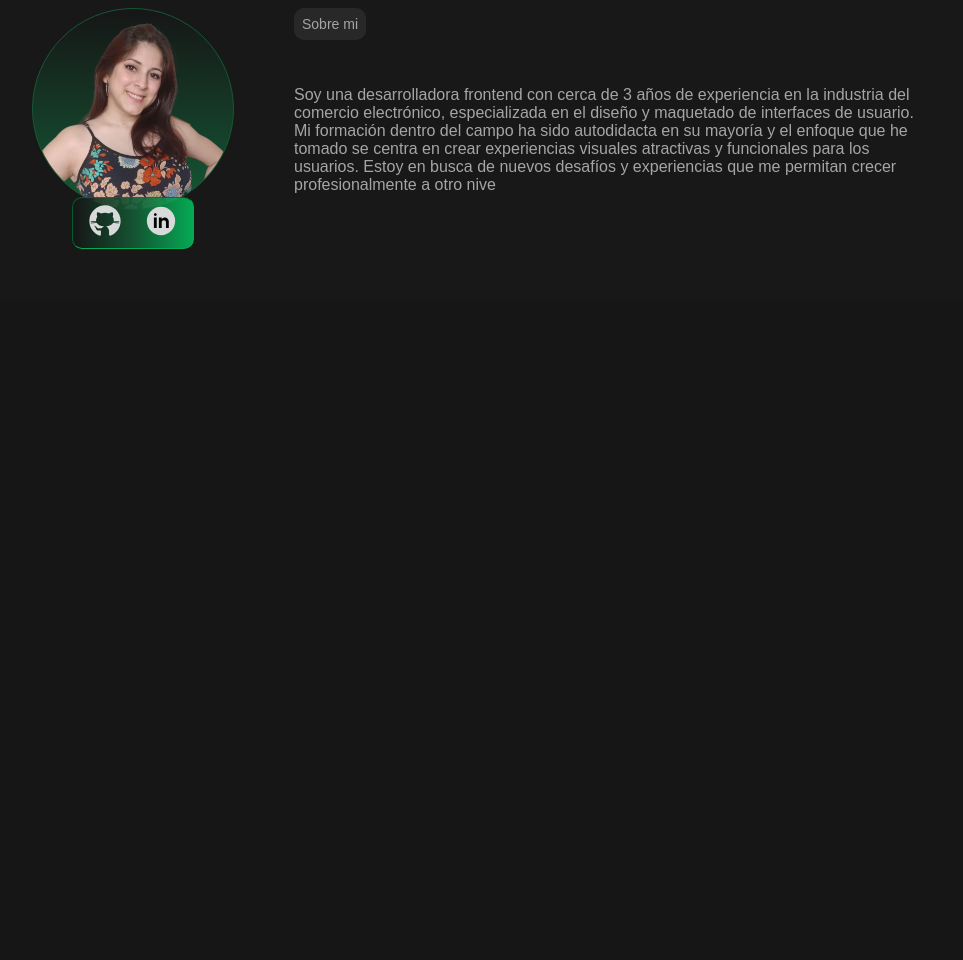
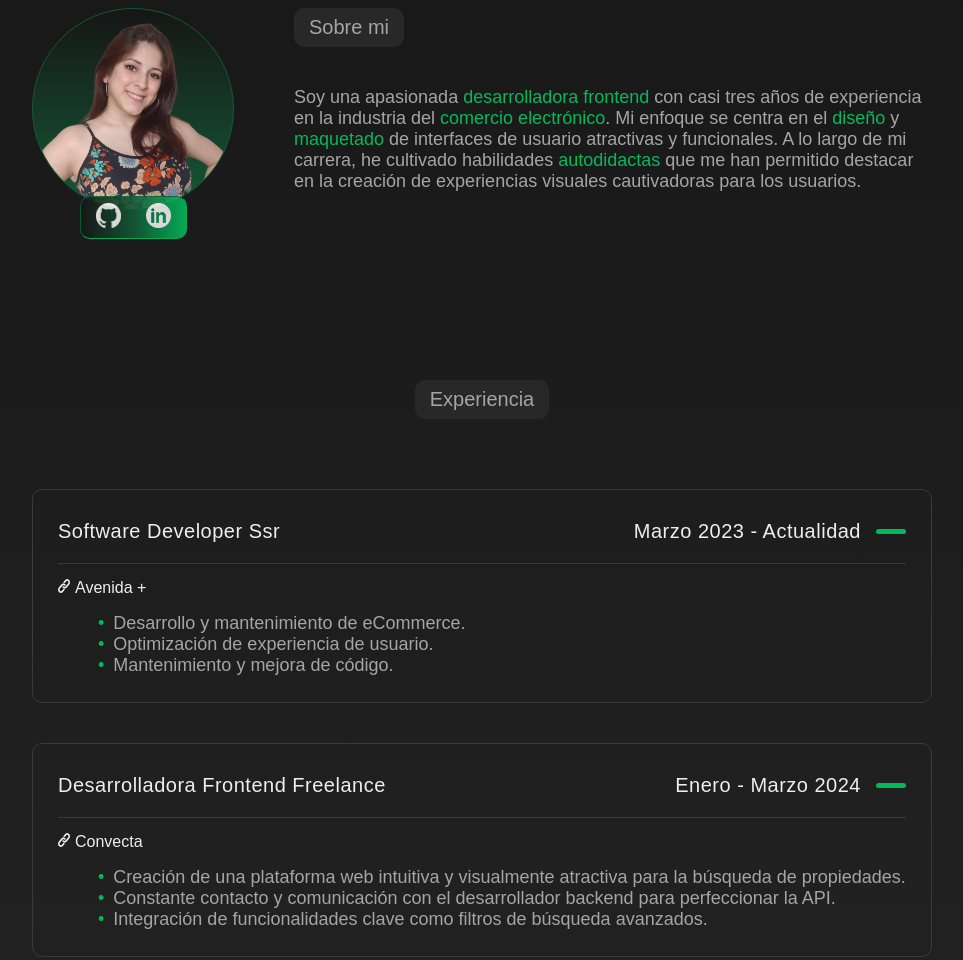
Before and after one commit to naniitevez/naniitevez.github.io, an Astro site: page / in a window 1280 px wide. Shown: the part 880-1840 px from the top of the page, without its empty margins (158-1121 px from the left). Before the commit the page ends 1180 px from the top, so only its background shows below. Built offline with nearby package versions, Linux system fonts and the light colour scheme; Astro itself is replaced by a stand-in of ours.

Commit message:
Agrego seccion experiencia

```diff
--- a/src/components/About.astro
+++ b/src/components/About.astro
@@ -1,34 +1,36 @@
 ---
 import avatar from "../assets/Nicole_Tevez_Avatar.png";
-import github from "../assets/github.svg";
-import linkedin from "../assets/linkedin.svg";
+import github from "../assets/github.png";
+import linkedin from "../assets/linkedin.png";
 import Label from "../layouts/Label.astro";
 ---
 
-<section id="sobre-mi" class="about">
+<section id="sobre-mi" class="about section-margin">
   <div class="image-container">
     <img class="avatar" src={avatar.src} width="200px" height="200px" />
     <div class="contact">
       <a href="https://github.com/naniitevez" title="GitHub" target="_blank"
-        ><img src={github.src} width="34px" height="34px" /></a
+        ><img src={github.src} width="25px" height="25px" /></a
       >
       <a
         href="https://www.linkedin.com/in/nicoletevez/"
         title="LinkedIn"
-        target="_blank"><img src={linkedin.src} width="34px" height="34px" /></a
+        target="_blank"><img src={linkedin.src} width="25px" height="25px" /></a
       >
     </div>
   </div>
   <div class="text-container">
-    <div><Label text="Sobre mi" /></div>
-    <p>
-      Soy una desarrolladora frontend con cerca de 3 años de experiencia en la
-      industria del comercio electrónico, especializada en el diseño y maquetado
-      de interfaces de usuario. Mi formación dentro del campo ha sido
-      autodidacta en su mayoría y el enfoque que he tomado se centra en crear
-      experiencias visuales atractivas y funcionales para los usuarios. Estoy en
-      busca de nuevos desafíos y experiencias que me permitan crecer
-      profesionalmente a otro nive
+    <Label text="Sobre mi" />
+    <p class="about-me">
+      Soy una apasionada <span class="strong">desarrolladora frontend</span> con
+      casi tres años de experiencia en la industria del <span class="strong"
+        >comercio electrónico</span
+      >. Mi enfoque se centra en el <span class="strong">diseño</span> y <span
+        class="strong">maquetado</span
+      > de interfaces de usuario atractivas y funcionales. A lo largo de mi carrera,
+      he cultivado habilidades <span class="strong">autodidactas</span> que me han
+      permitido destacar en la creación de experiencias visuales cautivadoras para
+      los usuarios.
     </p>
   </div>
 </section>
@@ -36,8 +38,6 @@ import Label from "../layouts/Label.astro";
 <style>
   .about {
     display: flex;
-    max-width: 900px;
-    margin: 80px 0 90px;
   }
   .image-container,
   .text-container {
@@ -60,16 +60,19 @@ import Label from "../layouts/Label.astro";
   .avatar {
     border-radius: 50%;
   }
-  .contact,
-  .text-container {
-    display: flex;
-    justify-content: space-between;
+  .about-me {
+    font-size: 18px;
+  }
+  .strong {
+    color: var(--primary-color);
   }
   .contact {
     position: absolute;
-    bottom: -40px;
+    bottom: -30px;
+    display: flex;
+    justify-content: space-between;
     align-items: center;
-    width: 90px;
+    width: 75px;
     padding: 6px 15px;
     background-image: linear-gradient(
       to right,
--- a/src/components/Experience.astro
+++ b/src/components/Experience.astro
@@ -0,0 +1,53 @@
+---
+import Label from "../layouts/Label.astro";
+import ExperienceCard from "../components/ExperienceCard.astro";
+import {
+  AvenidaExperiences,
+  ConvectaExpetiences,
+  SofttekExperiences,
+  FizzmodExperiences,
+} from "../experience/Experiences";
+---
+
+<section id="experiencia" class="section-margin">
+  <div class="label-container">
+    <Label text="Experiencia" />
+  </div>
+  <div>
+    <ExperienceCard
+      title="Software Developer Ssr"
+      date="Marzo 2023 - Actualidad"
+      company="Avenida +"
+      companyUrl="https://avenidamas.com/"
+      jobDescriptions={AvenidaExperiences}
+    />
+    <ExperienceCard
+      title="Desarrolladora Frontend Freelance"
+      date="Enero - Marzo 2024"
+      company="Convecta"
+      companyUrl="https://convecta.cl/"
+      jobDescriptions={ConvectaExpetiences}
+    />
+    <ExperienceCard
+      title="Software Developer"
+      date="Noviembre - Diciembre 2022"
+      company="Softtek"
+      companyUrl="https://www.softtek.com/es/"
+      jobDescriptions={SofttekExperiences}
+    />
+    <ExperienceCard
+      title="Desarrolladora Frontend Junior"
+      date="Julio 2021 - Noviembre 2022"
+      company="Fizzmod"
+      companyUrl="https://fizzmod.com/"
+      jobDescriptions={FizzmodExperiences}
+    />
+  </div>
+</section>
+
+<style>
+  .label-container {
+    margin: 0 auto 70px;
+    width: fit-content;
+  }
+</style>
--- /dev/null
+++ b/src/components/ExperienceCard.astro
@@ -0,0 +1,88 @@
+---
+interface Props {
+  title: string;
+  date: string;
+  company: string;
+  companyUrl: string;
+  jobDescriptions: string[];
+}
+
+import link from "../assets/link_icon.png";
+import line from "../assets/line.png";
+const { title, date, company, companyUrl, jobDescriptions } = Astro.props;
+---
+
+<article>
+  <header>
+    <p>{title}</p>
+    <div class="date">
+      <p>{date}</p>
+      <span class="line"></span>
+    </div>
+  </header>
+
+  <div class="company">
+    <img class="icon" src={link.src} width="12px" height="14px" />
+    <a href={companyUrl}>{company}</a>
+  </div>
+  <ul>
+    {jobDescriptions.map((description) => <li>{description}</li>)}
+  </ul>
+</article>
+
+<style>
+  article {
+    border: 1px solid var(--darkest-grey);
+    border-radius: 10px;
+    padding: 10px 25px;
+    margin-bottom: 40px;
+  }
+  header {
+    display: flex;
+    justify-content: space-between;
+    font-size: 20px;
+    letter-spacing: 0.5px;
+    border-bottom: 1px solid var(--darkest-grey);
+    margin-bottom: 15px;
+    color: var(--white);
+  }
+  .date {
+    display: flex;
+    align-items: center;
+  }
+  .line {
+    margin-left: 15px;
+    width: 30px;
+    height: 5px;
+    background: var(--primary-color);
+    border-radius: 10px;
+  }
+  .company {
+    display: flex;
+  }
+  a {
+    color: var(--white);
+    text-decoration: none;
+    font-weight: 500;
+    transition: color 0.3s ease;
+  }
+  a:hover {
+    color: var(--primary-color);
+  }
+  .icon {
+    margin-right: 5px;
+  }
+  ul {
+    color: var(--secondary-grey);
+    list-style: none;
+  }
+  li {
+    font-size: 18px;
+  }
+  ul li::before {
+    content: "\2022";
+    color: #03ba5b;
+    font-size: 18px;
+    margin-right: 0.5em;
+  }
+</style>
--- a/src/components/Hero.astro
+++ b/src/components/Hero.astro
@@ -63,7 +63,7 @@ import arrow_down from "../assets//double_arrow_down.png";
   .labels {
     display: flex;
     justify-content: space-between;
-    width: 460px;
+    width: 600px;
   }
   .double-arrow {
     opacity: 0.5;
--- /dev/null
+++ b/src/experience/Experiences.js
@@ -0,0 +1,23 @@
+export const AvenidaExperiences = [
+  "Desarrollo y mantenimiento de eCommerce.",
+  "Optimización de experiencia de usuario.",
+  "Mantenimiento y mejora de código.",
+];
+
+export const ConvectaExpetiences = [
+  "Creación de una plataforma web intuitiva y visualmente atractiva para la búsqueda de propiedades.",
+  "Constante contacto y comunicación con el desarrollador backend para perfeccionar la API.",
+  "Integración de funcionalidades clave como filtros de búsqueda avanzados.",
+];
+
+export const SofttekExperiences = [
+  "Desarrollo de un proyecto para Android y IOS.",
+  "Se utilizó la tecnología de Ionic con React y Typescript. Con Redux como manejo de estado.",
+  "Desempeño sobresaliente en el desarrollo frontend y maquetado con Sass.",
+];
+
+export const FizzmodExperiences = [
+  "Desarrollo y mantenimiento de eCommerce con el framework VTEX-IO.",
+  "Desarrollo y mejora de aplicaciones “custom” con React y Typescript para potenciar el funcionamiento de aplicaciones ya existentes en VTEX-IO",
+  "Propuestas y actividades para mejorar el funcionamiento, organización y comunicación del equipo.",
+];
--- a/src/layouts/Label.astro
+++ b/src/layouts/Label.astro
@@ -7,9 +7,18 @@ interface Props {
 const { text, hash } = Astro.props;
 ---
 
-<div class="label">{hash && <span>#</span>}{text}</div>
+<div class=`label ${hash ? "tag" : ""}`>{hash && <span>#</span>}{text}</div>
 
 <style>
+  .label {
+    font-size: 20px;
+    margin-bottom: 40px;
+    padding: 8px 15px;
+  }
+  .tag {
+    font-size: 16px;
+    padding: 8px;
+  }
   span {
     color: #03ba5b;
   }
--- a/src/layouts/Layout.astro
+++ b/src/layouts/Layout.astro
@@ -35,6 +35,7 @@ const { title } = Astro.props;
     --primary-black: #161616;
     --secondary-black: #181818;
     --grey: #282828;
+    --darkest-grey: #3a3a3a;
     --secondary-grey: #a5a5a5;
     --white: #edeeee;
   }
@@ -66,14 +67,16 @@ const { title } = Astro.props;
     );
   }
   section {
-    max-width: 1200px;
+    max-width: 900px;
     width: 100%;
+  }
+  .section-margin {
+    margin: 80px 0 90px;
   }
   .label {
     width: fit-content;
     background: var(--grey);
     color: var(--secondary-grey);
-    padding: 8px;
     border-radius: 10px;
     font-size: 14px;
   }
--- a/src/pages/index.astro
+++ b/src/pages/index.astro
@@ -1,5 +1,6 @@
 ---
 import About from "../components/About.astro";
+import Experience from "../components/Experience.astro";
 import Hero from "../components/Hero.astro";
 import Layout from "../layouts/Layout.astro";
 ---
@@ -8,12 +9,13 @@ import Layout from "../layouts/Layout.astro";
   <Hero />
   <div class="container">
     <About />
+    <Experience />
   </div>
 </Layout>
 
 <style>
   .container {
-    background: var(--secondary-black);
+    background-image: linear-gradient(to bottom, #181818, #272727);
     width: 100%;
     display: flex;
     flex-direction: column;
```
Also changed, not shown: src/assets/github.png (added), src/assets/github.svg (deleted), src/assets/line.png (added), src/assets/link_icon.png (added), src/assets/linkedin.png (added), src/assets/linkedin.svg (deleted).
